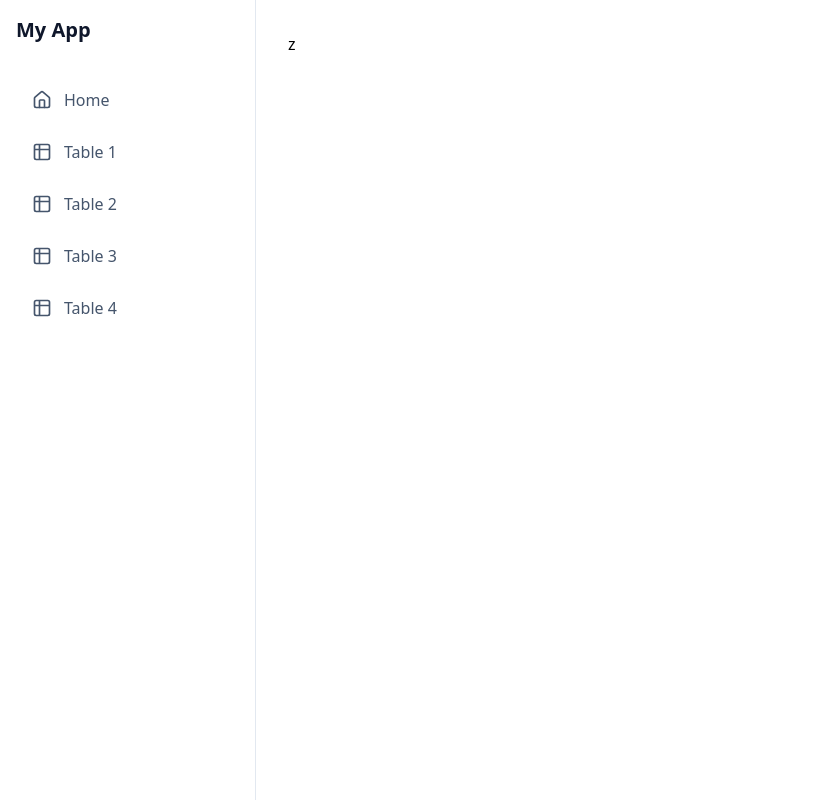
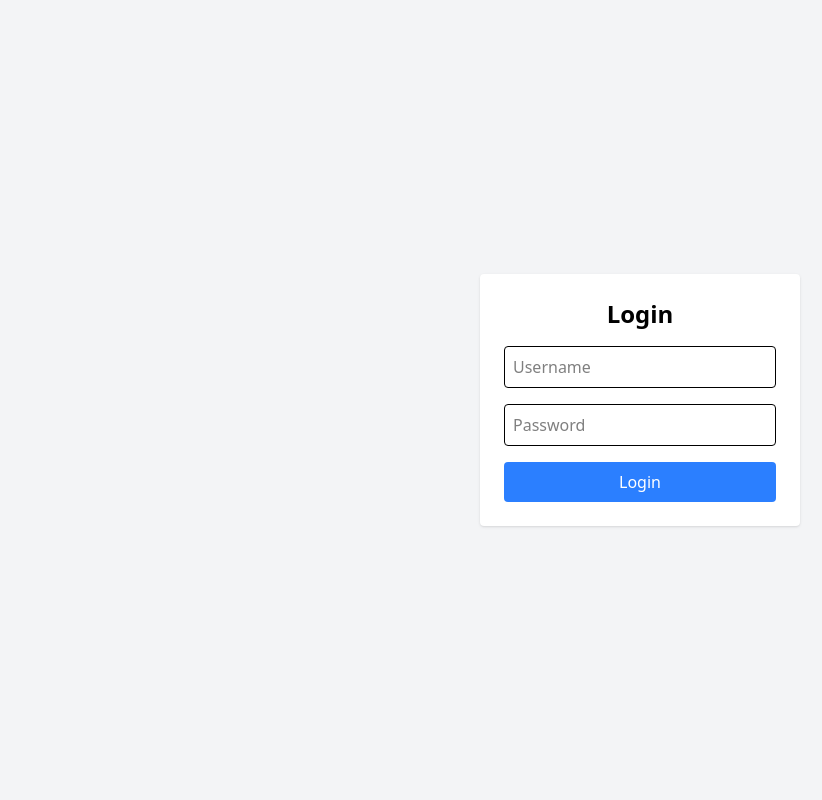
Before and after one commit to skatemonkey/test-login, a Vue app: page /login in a window 1280 px wide. Shown: the whole page, without its empty margins (0-822 px from the left). Built offline with nearby package versions, Linux system fonts and the light colour scheme.

Commit message:
login, logout function

```diff
--- a/src/App.vue
+++ b/src/App.vue
@@ -1,9 +1,13 @@
 <script setup lang="ts">
-import MainLayout from './components//MainLayout.vue'
+import { useRoute } from 'vue-router'
+import MainLayout from './components/MainLayout.vue'
+
+const route = useRoute()
 </script>
 
 <template>
-  <MainLayout>
+  <MainLayout v-if="route.path !== '/login'">
     <router-view />
   </MainLayout>
+  <router-view v-else />
 </template>
--- /dev/null
+++ b/src/api/auth.service.ts
@@ -0,0 +1,8 @@
+import apiClient from './index'
+
+export const authService = {
+  login: (username: string, password: string) =>
+    apiClient.post<{ token: string }>('/login', { username, password }),
+
+  logout: () => apiClient.post('/logout'),
+}
--- /dev/null
+++ b/src/api/index.ts
@@ -0,0 +1,15 @@
+import axios from 'axios'
+
+const apiClient = axios.create({
+  baseURL: 'http://localhost:5000/auth', // Change this
+})
+
+apiClient.interceptors.request.use((config) => {
+  const token = localStorage.getItem('token')
+  if (token) {
+    config.headers.Authorization = `Bearer ${token}`
+  }
+  return config
+})
+
+export default apiClient
--- a/src/components/MainLayout.vue
+++ b/src/components/MainLayout.vue
@@ -6,7 +6,6 @@ import MainSidebar from '@/components/MainSidebar.vue'
   <div class="flex min-h-screen">
     <MainSidebar />
     <main class="flex-1 p-8">
-      z
       <slot />
     </main>
   </div>
--- a/src/components/MainSidebar.vue
+++ b/src/components/MainSidebar.vue
@@ -1,25 +1,33 @@
 <script setup lang="ts">
-import { Home, Table2Icon } from 'lucide-vue-next'
+import { Home, Table2Icon, LogOut } from 'lucide-vue-next'
 import SidebarButton from '@/components/common/SidebarButton.vue'
+import { useAuthStore } from '@/stores/auth'
+import { useRouter } from 'vue-router'
+
+const authStore = useAuthStore()
+const router = useRouter()
 
 const navItems = [
   { to: '/', icon: Home, label: 'Home' },
   { to: '/table1', icon: Table2Icon, label: 'Table 1' },
   { to: '/table2', icon: Table2Icon, label: 'Table 2' },
-  { to: '/table3', icon: Table2Icon, label: 'Table 3' },
-  { to: '/table4', icon: Table2Icon, label: 'Table 4' },
 ]
+
+function handleLogout() {
+  authStore.logout()
+  router.push('/login')
+}
 </script>
 
 <template>
   <aside
-    class="w-64 h-screen bg-white dark:bg-slate-900 border-r border-slate-200 dark:border-slate-800 p-4"
+    class="w-64 h-screen bg-white dark:bg-slate-900 border-r border-slate-200 dark:border-slate-800 p-4 flex flex-col"
   >
     <div class="mb-8">
       <h1 class="text-xl font-bold text-slate-900 dark:text-white">My App</h1>
     </div>
 
-    <nav class="flex flex-col gap-1">
+    <nav class="flex flex-col gap-1 flex-1">
       <SidebarButton
         v-for="item in navItems"
         :key="item.to"
@@ -28,5 +36,13 @@ const navItems = [
         :label="item.label"
       />
     </nav>
+
+    <button
+      @click="handleLogout"
+      class="flex items-center gap-3 px-3 py-2 rounded-lg text-slate-600 dark:text-slate-400 hover:bg-slate-100 dark:hover:bg-slate-800 transition-colors"
+    >
+      <LogOut class="w-5 h-5" />
+      <span>Logout</span>
+    </button>
   </aside>
 </template>
--- /dev/null
+++ b/src/pages/LoginPage.vue
@@ -0,0 +1,58 @@
+<script setup lang="ts">
+import { nextTick, ref } from 'vue'
+import { useRouter } from 'vue-router'
+import { useAuthStore } from '@/stores/auth'
+import { authService } from '@/api/auth.service'
+
+const username = ref('')
+const password = ref('')
+const error = ref('')
+const loading = ref(false)
+const router = useRouter()
+const auth = useAuthStore()
+
+async function login() {
+  loading.value = true
+  error.value = ''
+  try {
+    const { data } = await authService.login(username.value, password.value)
+    auth.setToken(data.token)
+    await nextTick() // Wait for reactivity to update
+    await router.push('/')
+  } catch {
+    error.value = 'Invalid credentials'
+  } finally {
+    loading.value = false
+  }
+}
+</script>
+
+<template>
+  <div class="min-h-screen flex items-center justify-center bg-gray-100">
+    <form @submit.prevent="login" class="w-80 space-y-4 bg-white p-6 rounded shadow">
+      <h1 class="text-2xl font-bold text-center">Login</h1>
+      <input
+        v-model="username"
+        type="text"
+        placeholder="Username"
+        class="w-full p-2 border rounded"
+        required
+      />
+      <input
+        v-model="password"
+        type="password"
+        placeholder="Password"
+        class="w-full p-2 border rounded"
+        required
+      />
+      <p v-if="error" class="text-red-500 text-sm">{{ error }}</p>
+      <button
+        type="submit"
+        :disabled="loading"
+        class="w-full bg-blue-500 text-white p-2 rounded disabled:opacity-50"
+      >
+        {{ loading ? 'Loading...' : 'Login' }}
+      </button>
+    </form>
+  </div>
+</template>
--- a/src/router/index.ts
+++ b/src/router/index.ts
@@ -1,17 +1,45 @@
 import { createRouter, createWebHistory } from 'vue-router'
-import HomePage from '@/pages/HomePage.vue'
-import Table1Page from '@/pages/Table1Page.vue'
-import Table2Page from '@/pages/Table2Page.vue'
-
-const routes = [
-  { path: '/', component: HomePage },
-  { path: '/table1', component: Table1Page },
-  { path: '/table2', component: Table2Page },
-]
+import { useAuthStore } from '@/stores/auth'
 
 const router = createRouter({
   history: createWebHistory(),
-  routes,
+  routes: [
+    {
+      path: '/login',
+      name: 'login',
+      component: () => import('@/pages/LoginPage.vue'),
+      meta: { public: true },
+    },
+    {
+      path: '/',
+      name: 'home',
+      component: () => import('@/pages/HomePage.vue'),
+    },
+    {
+      path: '/table1',
+      name: 'table1',
+      component: () => import('@/pages/Table1Page.vue'),
+    },
+    {
+      path: '/table2',
+      name: 'table2',
+      component: () => import('@/pages/Table2Page.vue'),
+    },
+  ],
+})
+
+router.beforeEach((to) => {
+  const auth = useAuthStore()
+
+  if (!to.meta.public && !auth.isAuthenticated()) {
+    // Add ()
+    return '/login'
+  }
+
+  if (to.path === '/login' && auth.isAuthenticated()) {
+    // Add ()
+    return '/'
+  }
 })
 
 export default router
--- /dev/null
+++ b/src/stores/auth.ts
@@ -0,0 +1,21 @@
+import { defineStore } from 'pinia'
+
+export const useAuthStore = defineStore('auth', () => {
+  function getToken() {
+    return localStorage.getItem('token')
+  }
+
+  function isAuthenticated() {
+    return !!localStorage.getItem('token')
+  }
+
+  function setToken(newToken: string) {
+    localStorage.setItem('token', newToken)
+  }
+
+  function logout() {
+    localStorage.removeItem('token')
+  }
+
+  return { getToken, isAuthenticated, setToken, logout }
+})
```
